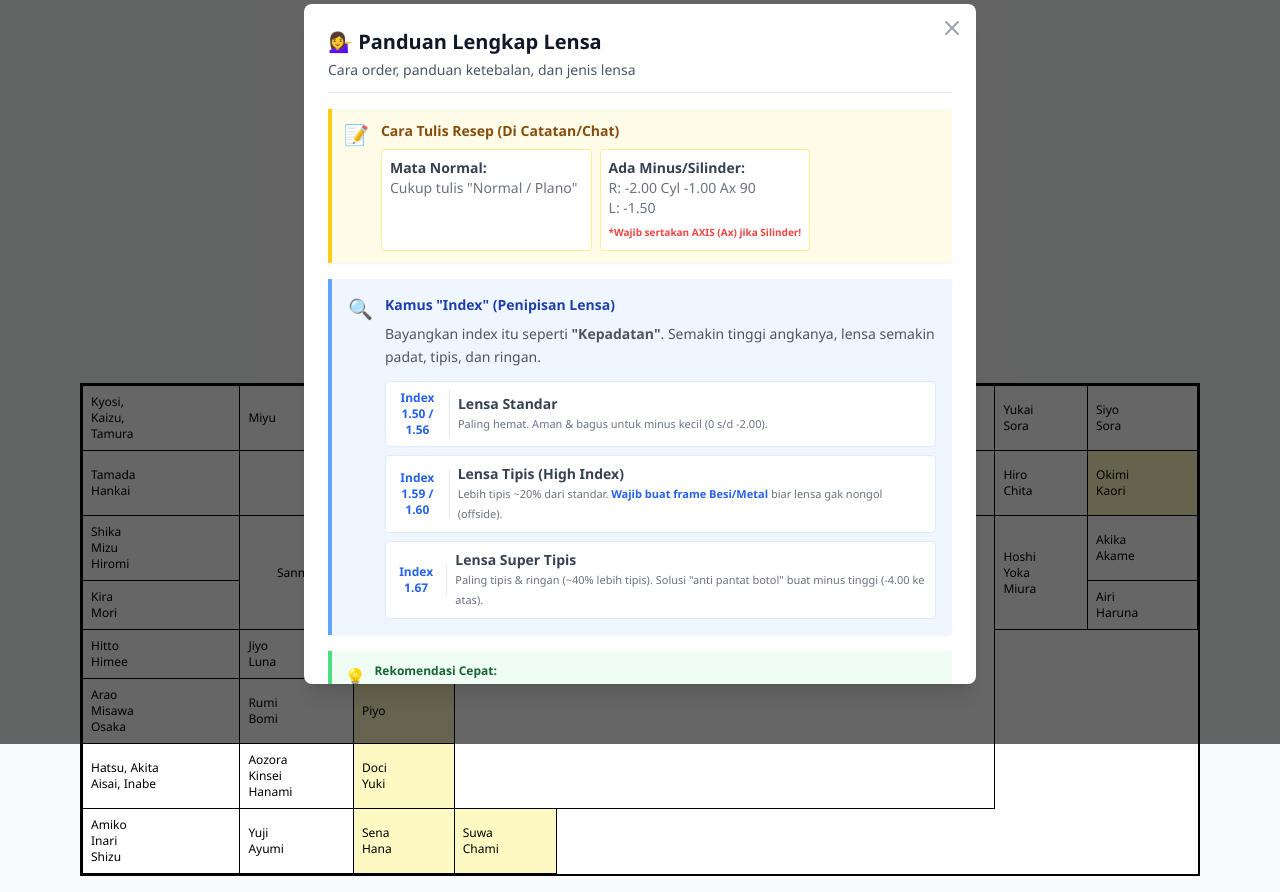
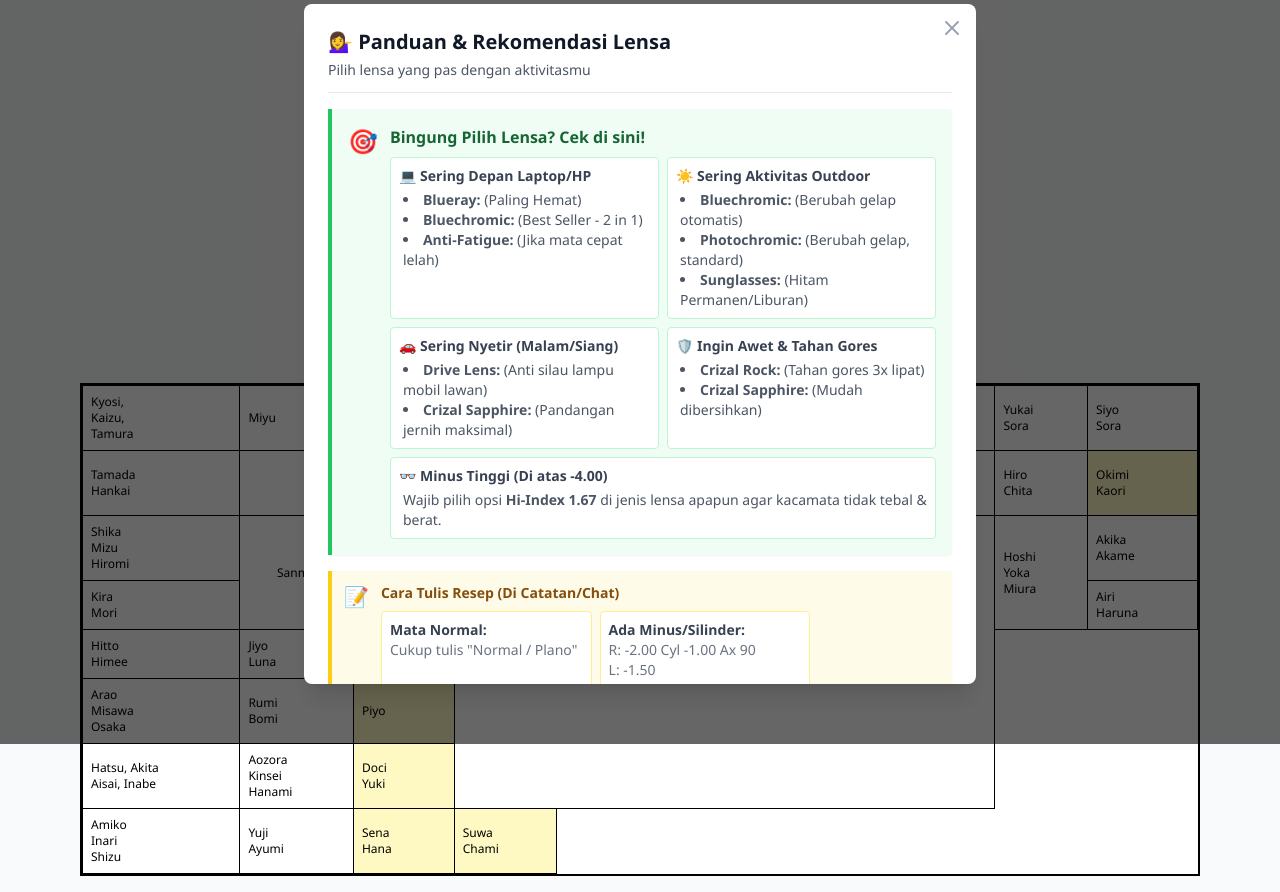
Before and after one commit to abrielfata/GT, a website: page index.html in a window 1280 px wide. Both pictures are taken after a click on the button "Tampilkan Info Tipe Lensa". Shown: the part 56-948 px from the top of the page. Drawn offline with nearby package versions, Linux system fonts and the light colour scheme.

Commit message:
Menambahkan rekomendasi lensa

```diff
--- a/index.html
+++ b/index.html
@@ -290,6 +290,6 @@
             </div>
         </div>
     </div>
-    <script src="script.js"></script>
+    <script src="script.js?v=2"></script>
 </body>
 </html>
--- a/script.js
+++ b/script.js
@@ -660,6 +660,57 @@ lensInfoBtn.addEventListener('click', () => {
     const howToOrderHtml = `
         <div class="space-y-4 mb-6">
 
+            <div class="bg-green-50 border-l-4 border-green-500 p-4 rounded-r shadow-sm">
+                <div class="flex gap-3">
+                    <span class="text-2xl">🎯</span>
+                    <div class="w-full">
+                        <h3 class="font-bold text-green-800 mb-2 text-base">Bingung Pilih Lensa? Cek di sini!</h3>
+                        <div class="grid grid-cols-1 sm:grid-cols-2 gap-2 text-xs sm:text-sm">
+
+                            <div class="bg-white p-2 rounded border border-green-200 hover:shadow-md transition">
+                                <div class="font-bold text-gray-700 mb-1">💻 Sering Depan Laptop/HP</div>
+                                <ul class="list-disc list-inside text-gray-600 ml-1">
+                                    <li><b>Blueray:</b> (Paling Hemat)</li>
+                                    <li><b>Bluechromic:</b> (Best Seller - 2 in 1)</li>
+                                    <li><b>Anti-Fatigue:</b> (Jika mata cepat lelah)</li>
+                                </ul>
+                            </div>
+
+                            <div class="bg-white p-2 rounded border border-green-200 hover:shadow-md transition">
+                                <div class="font-bold text-gray-700 mb-1">☀️ Sering Aktivitas Outdoor</div>
+                                <ul class="list-disc list-inside text-gray-600 ml-1">
+                                    <li><b>Bluechromic:</b> (Berubah gelap otomatis)</li>
+                                    <li><b>Photochromic:</b> (Berubah gelap, standard)</li>
+                                    <li><b>Sunglasses:</b> (Hitam Permanen/Liburan)</li>
+                                </ul>
+                            </div>
+
+                            <div class="bg-white p-2 rounded border border-green-200 hover:shadow-md transition">
+                                <div class="font-bold text-gray-700 mb-1">🚗 Sering Nyetir (Malam/Siang)</div>
+                                <ul class="list-disc list-inside text-gray-600 ml-1">
+                                    <li><b>Drive Lens:</b> (Anti silau lampu mobil lawan)</li>
+                                    <li><b>Crizal Sapphire:</b> (Pandangan jernih maksimal)</li>
+                                </ul>
+                            </div>
+
+                            <div class="bg-white p-2 rounded border border-green-200 hover:shadow-md transition">
+                                <div class="font-bold text-gray-700 mb-1">🛡️ Ingin Awet & Tahan Gores</div>
+                                <ul class="list-disc list-inside text-gray-600 ml-1">
+                                    <li><b>Crizal Rock:</b> (Tahan gores 3x lipat)</li>
+                                    <li><b>Crizal Sapphire:</b> (Mudah dibersihkan)</li>
+                                </ul>
+                            </div>
+
+                            <div class="bg-white p-2 rounded border border-green-200 hover:shadow-md transition col-span-1 sm:col-span-2">
+                                <div class="font-bold text-gray-700 mb-1">👓 Minus Tinggi (Di atas -4.00)</div>
+                                <p class="text-gray-600 ml-1">Wajib pilih opsi <b>Hi-Index 1.67</b> di jenis lensa apapun agar kacamata tidak tebal & berat.</p>
+                            </div>
+
+                        </div>
+                    </div>
+                </div>
+            </div>
+
             <div class="bg-yellow-50 border-l-4 border-yellow-400 p-3 rounded-r shadow-sm text-xs sm:text-sm">
                 <div class="flex gap-3">
                     <span class="text-xl">📝</span>
@@ -722,19 +773,6 @@ lensInfoBtn.addEventListener('click', () => {
                 </div>
             </div>
 
-            <div class="bg-green-50 border-l-4 border-green-400 p-3 rounded-r shadow-sm text-xs">
-                 <div class="flex gap-2">
-                    <span class="text-lg">💡</span>
-                    <div>
-                        <h3 class="font-bold text-green-800 mb-1">Rekomendasi Cepat:</h3>
-                        <ul class="space-y-1 text-green-800">
-                            <li>✅ <b>Minus 0 - 2.00:</b> Pakai Index 1.56 (Standar) sudah cukup.</li>
-                            <li>✅ <b>Minus 2.00 - 4.00:</b> Disarankan Index 1.60 (Tipis) agar enteng.</li>
-                            <li>✅ <b>Minus > 4.00:</b> Sangat disarankan Index 1.67 (Super Tipis) agar estetika terjaga.</li>
-                        </ul>
-                    </div>
-                 </div>
-            </div>
         </div>
 
         <div class="border-b-2 border-gray-200 pb-2 mb-4 mt-8">
@@ -756,7 +794,7 @@ lensInfoBtn.addEventListener('click', () => {
         modalLensDetails.innerHTML += detailHtml;
     }
 
-    openLensModal("💁‍♀️ Panduan Lengkap Lensa", "Cara order, panduan ketebalan, dan jenis lensa");
+    openLensModal("💁‍♀️ Panduan & Rekomendasi Lensa", "Pilih lensa yang pas dengan aktivitasmu");
 });
 
 // === EVENT LISTENER DENAH (Buka Panel Biru) ===
```
